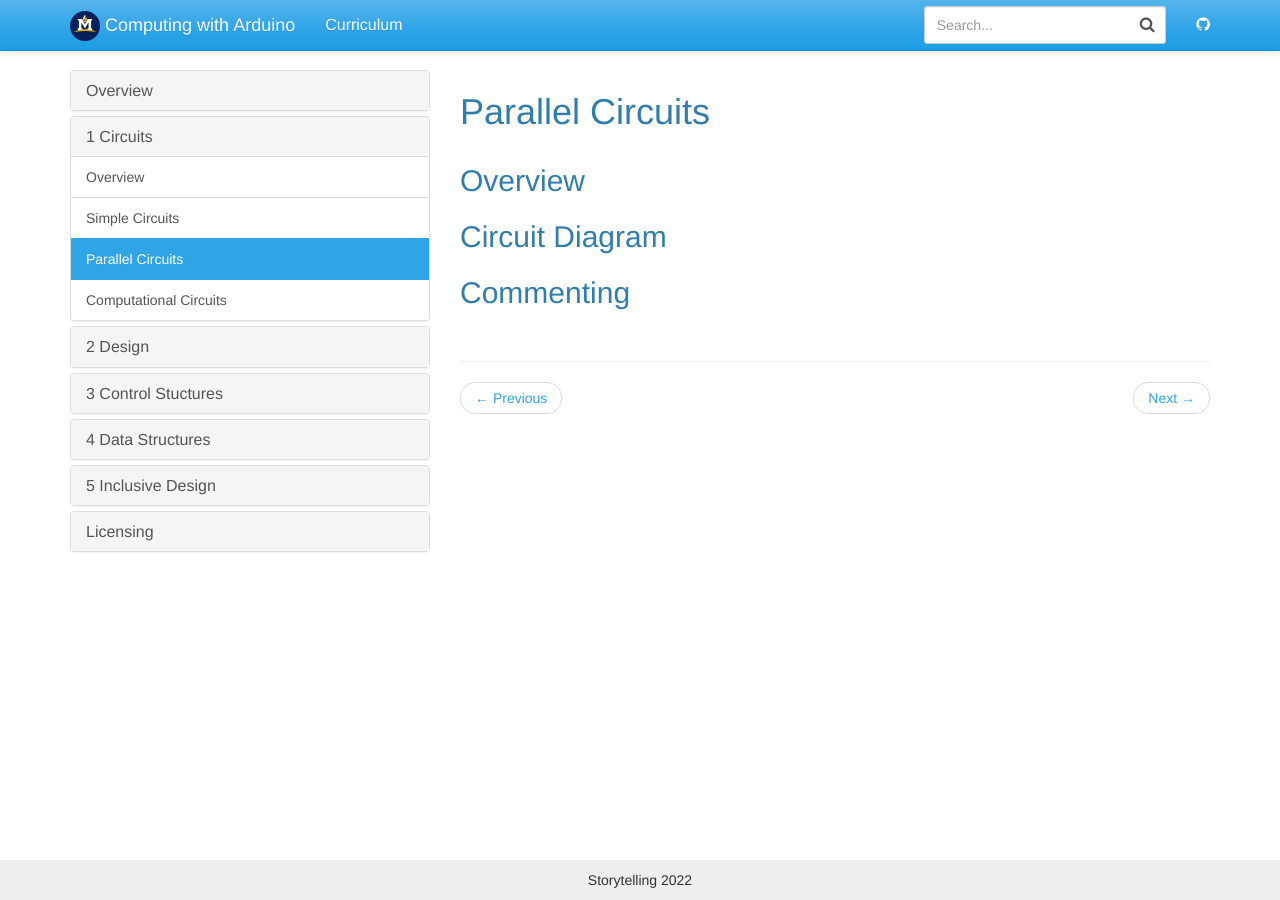
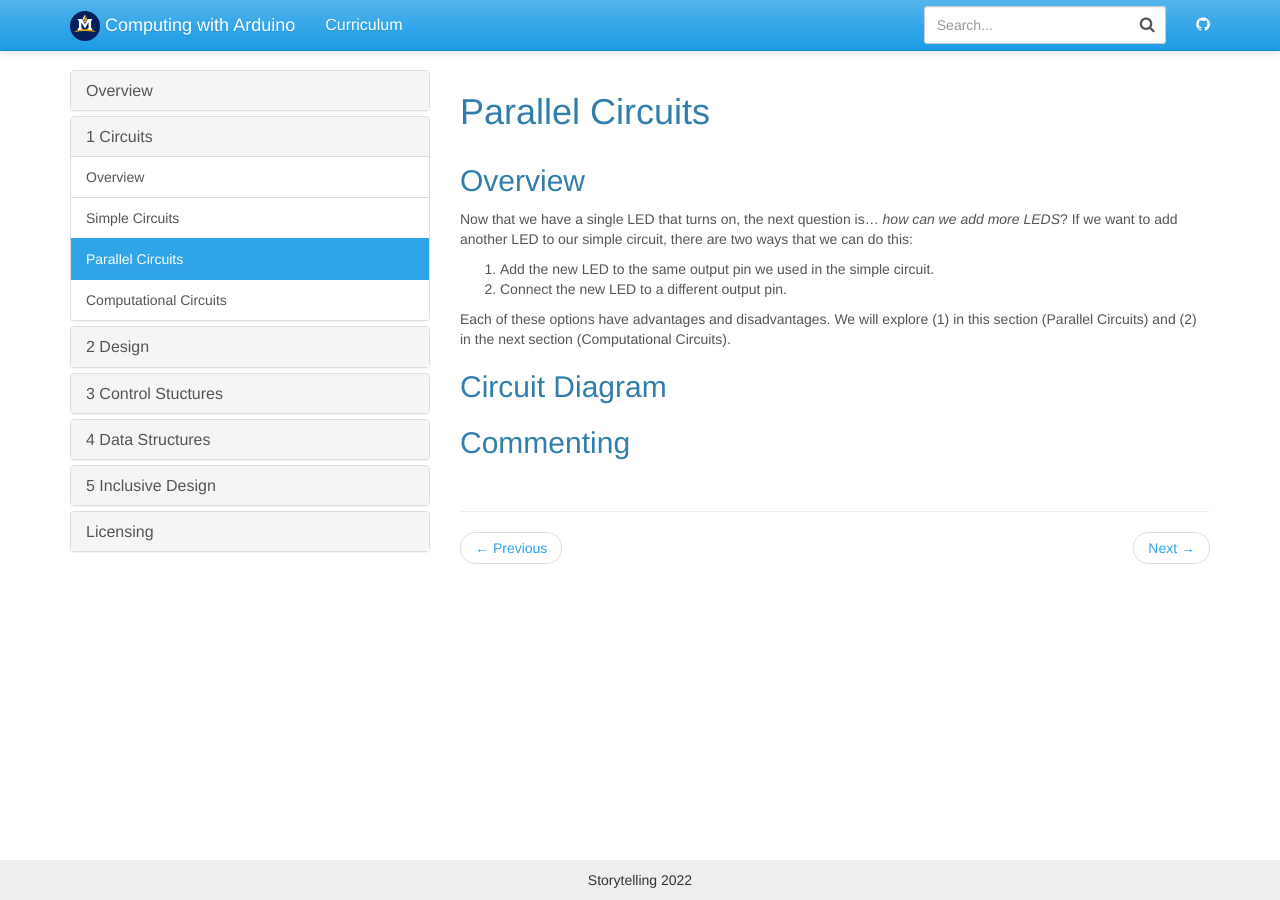
Before and after one commit to jake-chipps/friendometer, a Jekyll site: the page built from _docs/lessons/1-2.md, in a window 1280 px wide. Built offline with Jekyll 4.4.1, drawn with Linux system fonts in a browser that asks for light colours.

Commit message:
Add content

```diff
--- a/_docs/lessons/1-2.md
+++ b/_docs/lessons/1-2.md
@@ -3,7 +3,16 @@ title: Parallel Circuits
 permalink: /docs/1-2/
 ---
 ## Overview
+Now that we have a single LED that turns on, the next question is... *how can we add more LEDS*?
+If we want to add another LED to our simple circuit, there are two ways that we
+can do this:
+1. Add the new LED to the same output pin we used in the simple circuit.
+2. Connect the new LED to a different output pin.
+
+Each of these options have advantages and disadvantages. We will explore (1)
+in this section (Parallel Circuits) and (2) in the next section (Computational Circuits).
 
 ## Circuit Diagram
 
+
 ## Commenting
```
Also changed, not shown: _docs/lessons/1-1.md (+0 -2 lines).
